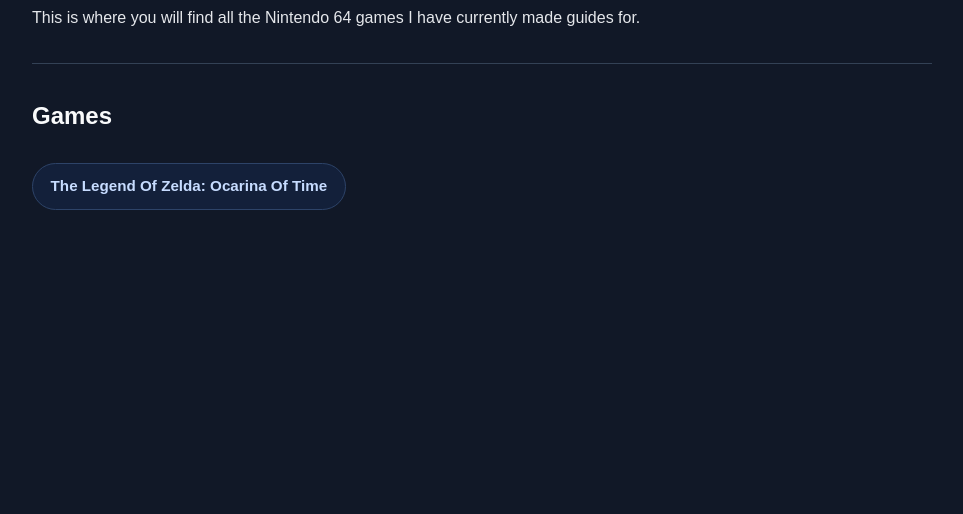
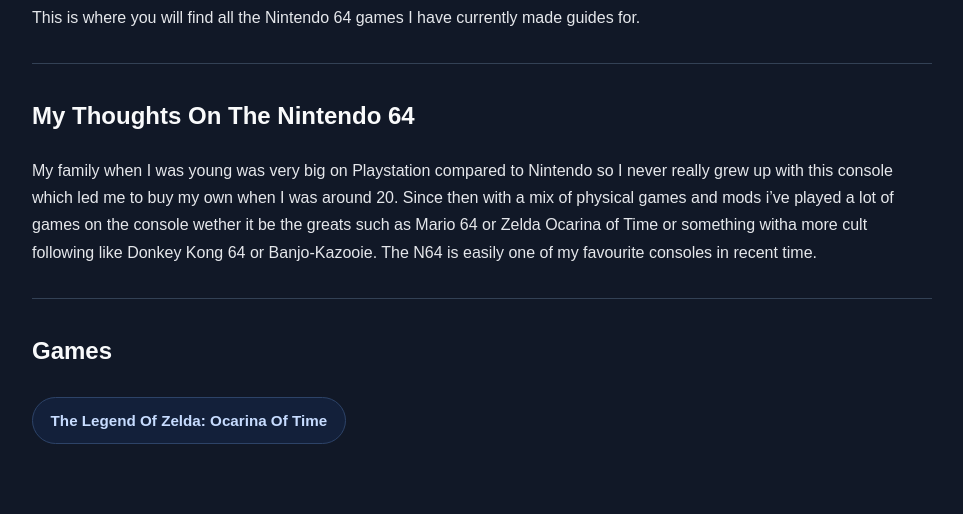
Before and after one commit to ForgottenGem/ForgottenGuides, a Jekyll site: the page built from n64/index.md, in a window 1280 px wide. Shown: the part 812-1326 px from the top of the page, without its empty margins (158-1121 px from the left). Built offline with Jekyll 4.4.1, drawn with Linux system fonts in a browser that asks for light colours; before the commit the page ends 1091 px from its top, so only the background shows below that.

Commit message:
Update index.md

```diff
--- a/n64/index.md
+++ b/n64/index.md
@@ -21,6 +21,12 @@ This is where you will find all the Nintendo 64 games I have currently made guid
 
 ---
 
+## My Thoughts On The Nintendo 64
+
+My family when I was young was very big on Playstation compared to Nintendo so I never really grew up with this console which led me to buy my own when I was around 20. Since then with a mix of physical games and mods i've played a lot of games on the console wether it be the greats such as Mario 64 or Zelda Ocarina of Time or something witha more cult following like Donkey Kong 64 or Banjo-Kazooie. The N64 is easily one of my favourite consoles in recent time.
+
+---
+
 ## Games
 
 <a class="button-link" href="{{ '/n64/oot/' | relative_url }}">
```
